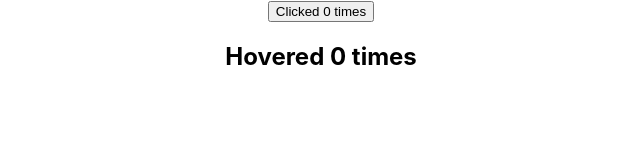
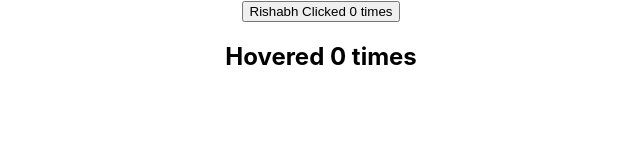
Before and after one commit to Rishabh0262/react-dev-practice, a React (Create React App) app: page / in a window 1280 px wide. Shown: the top 160 px of the page, without its empty margins (319-959 px from the left). Built offline with nearby package versions, Linux system fonts and the light colour scheme.

Commit message:
Pt. to remember - Don't forget to add all the remaing props in the 'WrappedComponent' at line 27 in withCounter.js.   Also the prop was added in the App.js while writing ClickCounter-component

```diff
--- a/src/App.js
+++ b/src/App.js
@@ -16,15 +16,17 @@ class App extends Component {
           <div className="App">
 
             {/* ********* Higher Order Component *********
-
+                  A function that accepts a Component and returns a component
               Here we have used exactly same increamentCounter() to count Clicks & Hovers.
               if there is a way, we could have just Re-use the same functions within component of with sister-component
 
               Use : sharing common functionality within components without repeating codes.
 
+              Naming convention : camelCase for fileName.
+
             */}
 
-            <ClickCount />
+            <ClickCount name="Rishabh" />
 
             <HoverCount />
 
--- a/src/Components/ClickCount.js
+++ b/src/Components/ClickCount.js
@@ -8,8 +8,10 @@ class ClickCount extends Component {
 
   render() {
     const {count, incrementCount} = this.props   // const name should be same as State prop name
+    console.log(this.props.name)    // just to check if the prop is available or not...
+    // previously it was not working as the (line 26) rest of the props was not included on the WrappedComponent in withCounter.js for HOC
     return (
-        <button onClick={incrementCount}>  Clicked {count} times</button>
+        <button onClick={incrementCount}> {this.props.name} Clicked {count} times</button>
 
     )
   }
--- a/src/Components/withCounter.js
+++ b/src/Components/withCounter.js
@@ -18,7 +18,14 @@ const withCounter = (WrappedComponent) => {
 
 
         render() {
-            return (<WrappedComponent count={this.state.count} incrementCount={this.incrementCount} />)
+            console.log("withCounter : " + this.props.name)  // it is working irrespective to the including all props, line 26
+            // An extra line will be present as this is used by HoverCount.js as well w/o any props in it.
+            return (
+            <WrappedComponent
+                count={this.state.count}
+                incrementCount={this.incrementCount}
+                {... this.props}
+            />)
         }
     }
     return WithCounter
```
